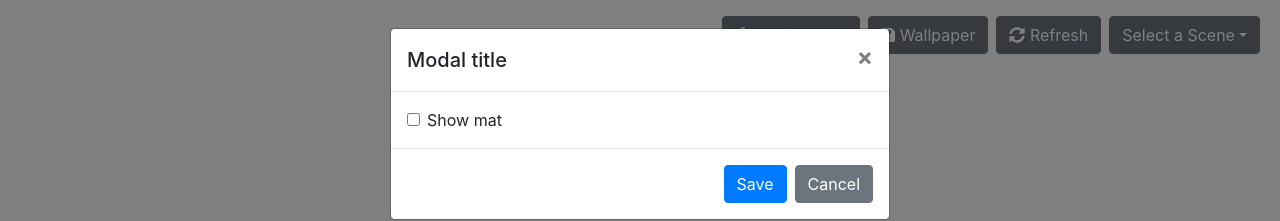
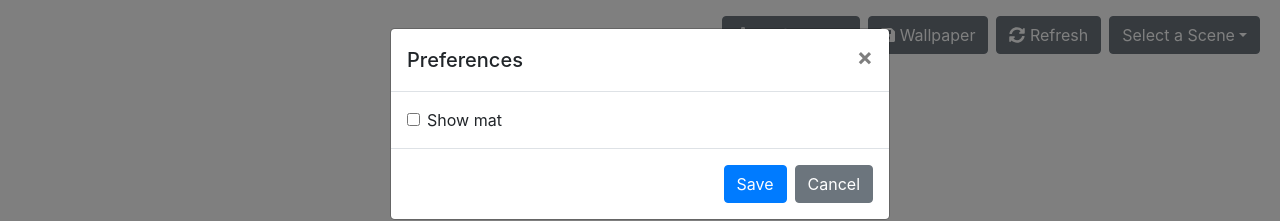
Before and after one commit to mateid/art-generator, a React (Create React App) app: page / in a window 1280 px wide. Both pictures are taken after a click on the button "Preferences". Shown: the top 221 px of the page. Built offline with nearby package versions, Linux system fonts and the light colour scheme.

Commit message:
fixed modal title

```diff
--- a/src/components/preferences.js
+++ b/src/components/preferences.js
@@ -20,7 +20,7 @@ const UserPreferences = ({ preferences, isOpen, toggle, onSave }) => {
 
   return (
     <Modal isOpen={isOpen} toggle={toggle}>
-      <ModalHeader toggle={toggle}>Modal title</ModalHeader>
+      <ModalHeader toggle={toggle}>Preferences</ModalHeader>
       <ModalBody>
         <Form>
           <FormGroup check>
```
Also changed, not shown: 1 other file (tests, documents, lock files or other folders).
